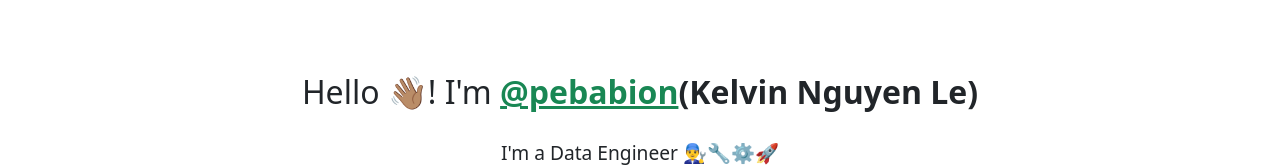
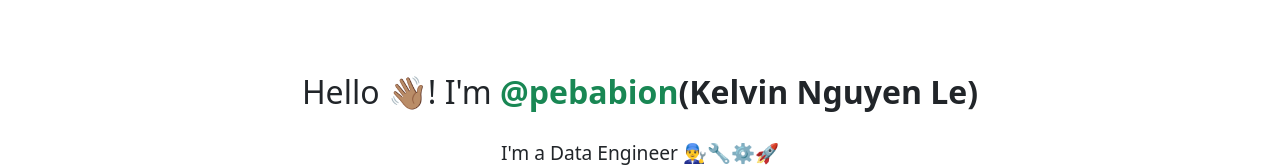
Before and after one commit to pebabion/pebabion.github.io, a React (Create React App) app: page / in a window 1280 px wide. Shown: the part 499-666 px from the top of the page. Built offline with nearby package versions, Linux system fonts and the light colour scheme.

Commit message:
💄 Remove underline in a tag

```diff
--- a/src/App.css
+++ b/src/App.css
@@ -22,3 +22,7 @@
 .App-link {
   color: #61dafb;
 }
+
+a {
+  text-decoration: none !important;
+}
```
